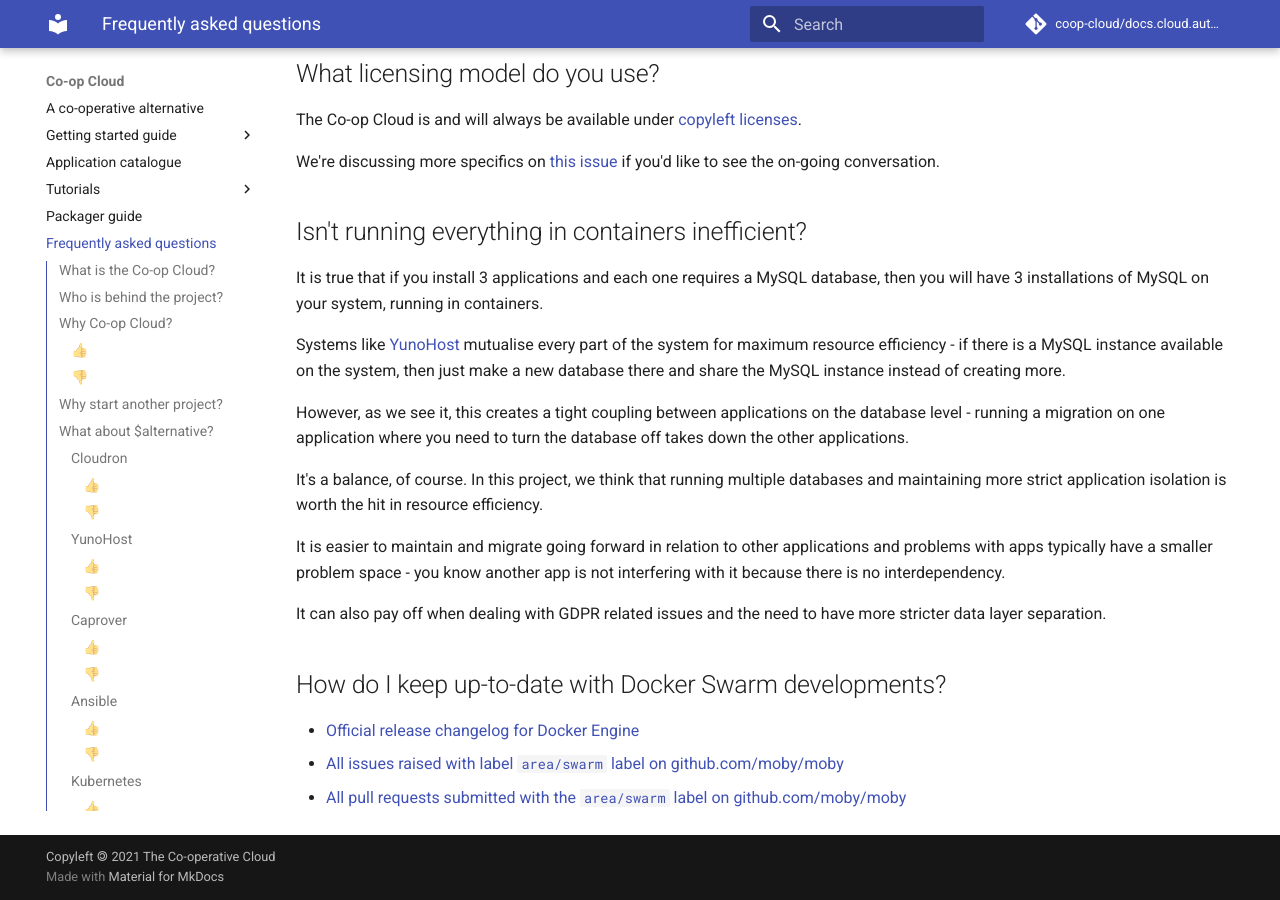
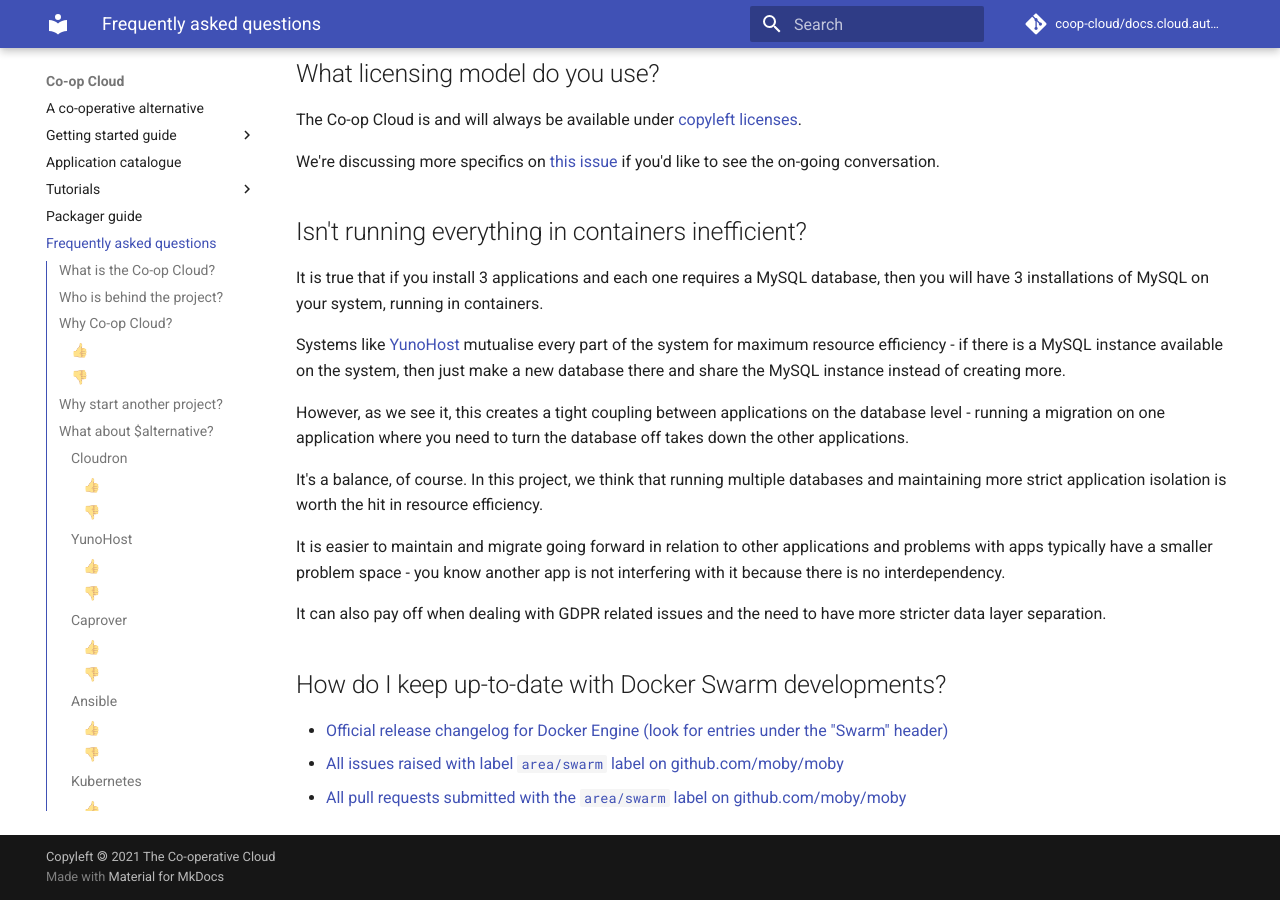
Before and after one commit to mayel/docs.coopcloud.tech, an MkDocs documentation site: the page built from docs/faq.md, in a window 1280 px wide and 900 px high, scrolled down 6460 px. Built offline with MkDocs 1.6.1 and Material for MkDocs 9.7.7, drawn with Linux system fonts in a browser that asks for light colours.

Commit message:
Add header clarification

```diff
--- a/docs/faq.md
+++ b/docs/faq.md
@@ -234,6 +234,6 @@
 
 ## How do I keep up-to-date with Docker Swarm developments?
 
-- [Official release changelog for Docker Engine](https://docs.docker.com/engine/release-notes/)
+- [Official release changelog for Docker Engine (look for entries under the "Swarm" header)](https://docs.docker.com/engine/release-notes/)
 - [All issues raised with label `area/swarm` label on github.com/moby/moby](https://github.com/moby/moby/issues?q=is%3Aopen+is%3Aissue+label%3Aarea%2Fswarm)
 - [All pull requests submitted with the `area/swarm` label on github.com/moby/moby](https://github.com/moby/moby/pulls?q=is%3Aopen+is%3Apr+label%3Aarea%2Fswarm)
```
